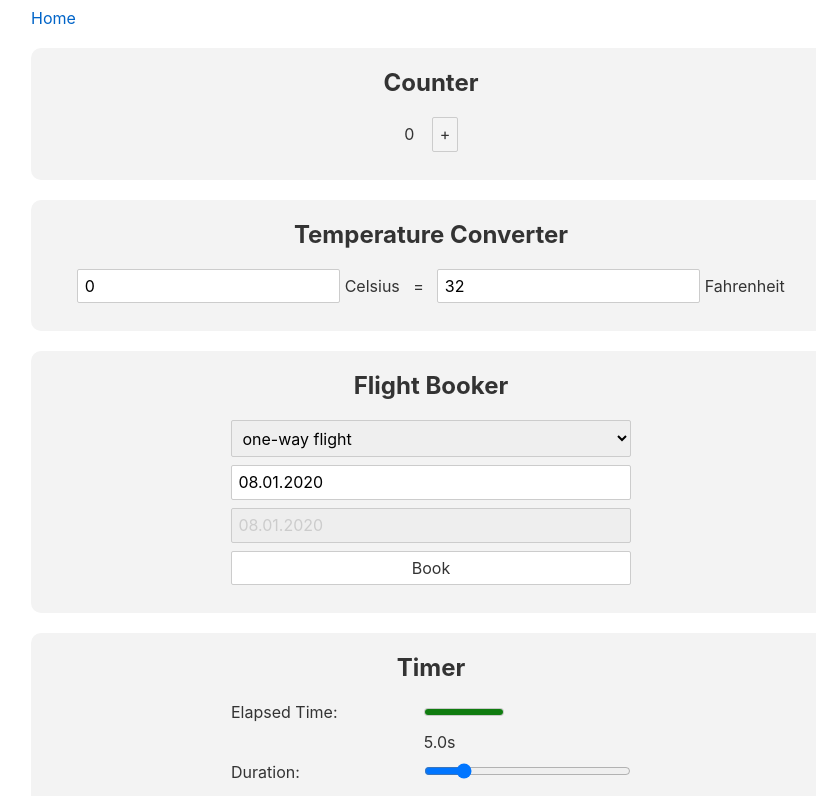
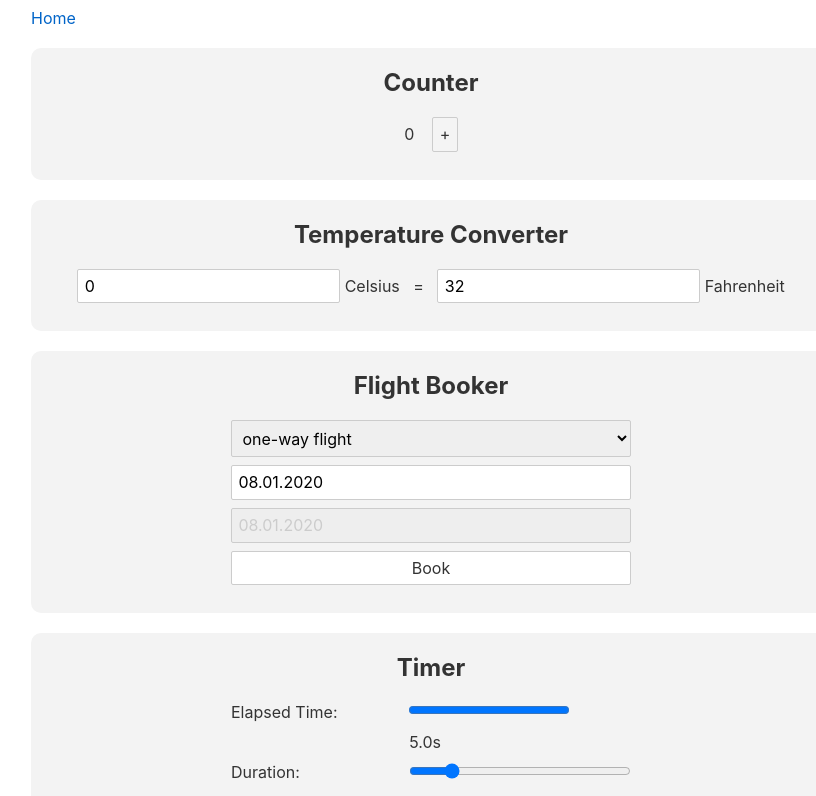
Before and after one commit to theSherwood/7_GUIs, a Svelte app in the folder svelte/: page / in a window 1280 px wide. Shown: the top 796 px of the page, without its empty margins (209-1025 px from the left). Built offline with nearby package versions, Linux system fonts and the light colour scheme.

Commit message:
Change meter element to progress element.

```diff
--- a/svelte/src/tasks/timer.svelte
+++ b/svelte/src/tasks/timer.svelte
@@ -26,7 +26,7 @@
 <Card title="Timer">
   <div class="wrapper">
     Elapsed Time:
-    <meter min={start - 1} max={end} value={time} />
+    <progress value={(time-start)/duration} />
     <div class="duration">{(duration / 1000).toFixed(1)}s</div>
     Duration:
     <input type="range" min={0} max={MAX} bind:value={duration} />
@@ -46,7 +46,7 @@
     grid-auto-flow: row;
   }
 
-  input, meter {
+  input {
     padding: 0;
     justify-self: stretch;
     align-self: center;
```
